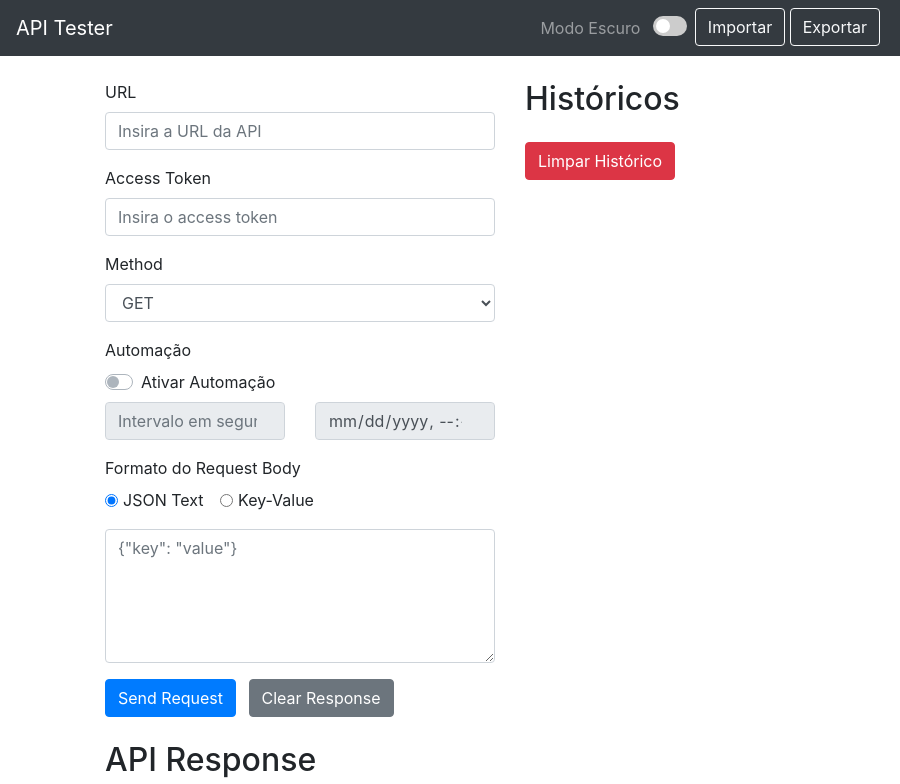
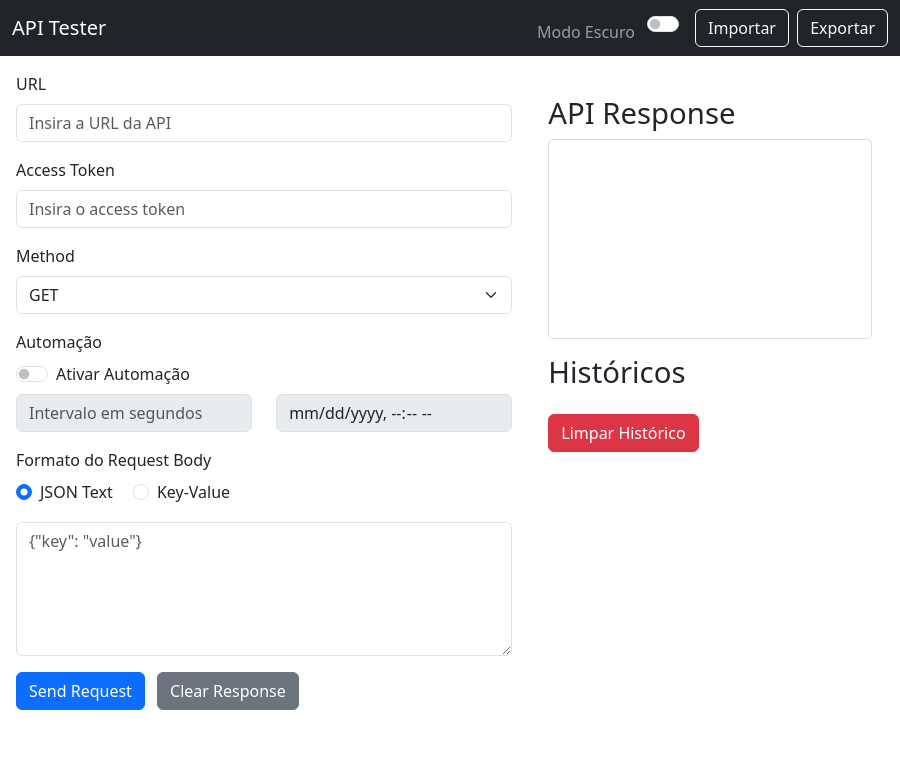
Before and after one commit to pedromael/API-Tester, an Electron app: page src/index.html in a window 900 px wide. Shown: the top 784 px of the page. Drawn offline with nearby package versions, Linux system fonts and the light colour scheme; files that its build step writes are made by us from their sources.

```diff
--- a/src/index.html
+++ b/src/index.html
@@ -1,55 +1,76 @@
 <!DOCTYPE html>
 <html lang="pt-BR">
 <head>
-  <meta charset="UTF-8">
-  <meta name="viewport" content="width=device-width, initial-scale=1">
-  <link href="https://stackpath.bootstrapcdn.com/bootstrap/4.5.2/css/bootstrap.min.css" rel="stylesheet">
-  <link rel="stylesheet" href="style/main.css">
+  <meta charset="UTF-8" />
+  <meta name="viewport" content="width=device-width, initial-scale=1" />
+  <link href="app:///node_modules/bootstrap/dist/css/bootstrap.min.css" rel="stylesheet" />
+  <link rel="stylesheet" href="style/main.css" />
+  <script src="app:///node_modules/bootstrap/dist/js/bootstrap.bundle.min.js"></script>
   <script src="https://code.jquery.com/jquery-3.6.0.min.js"></script>
-  <script src="https://stackpath.bootstrapcdn.com/bootstrap/4.5.2/js/bootstrap.bundle.min.js"></script>
   <script src="scripts/main.js"></script>
   <title>API Tester</title>
 </head>
 <body>
 
+  <style>
+    html, body {
+      height: 100%;
+      margin: 0;
+    }
+    .main-content {
+      position: absolute;
+      top: 56px;    /* altura do navbar */
+      bottom: 0;
+      left: 0;
+      right: 0;
+      padding: 1rem;
+      overflow: hidden; /* esconde rolagem global */
+    }
+    /* Colunas scrolláveis de forma independente */
+    .scrollable-col {
+      height: 100%;
+      overflow-y: auto;
+    }
+  </style>
   <!-- Navbar -->
-  <nav class="navbar navbar-expand-sm navbar-dark bg-dark">
+  <nav class="navbar navbar-expand-sm navbar-dark bg-dark fixed-top">
+    <div class="container-fluid">
       <a class="navbar-brand" href="#">API Tester</a>
-    <button class="navbar-toggler" type="button" data-toggle="collapse" data-target="#navbarNav">
+      <button class="navbar-toggler" type="button" data-bs-toggle="collapse" data-bs-target="#navbarNav">
         <span class="navbar-toggler-icon"></span>
       </button>
       <div class="collapse navbar-collapse" id="navbarNav">
-        <ul class="navbar-nav ml-auto">
-            <li class="nav-item mx-1">
-                <span class="navbar-text mr-2">Modo Escuro</span>
-                <label class="switch">
-                    <input type="checkbox" id="themeToggle">
-                    <span class="slider"></span>
-                </label>
+        <ul class="navbar-nav ms-auto align-items-center">
+          <li class="nav-item me-2">
+            <span class="navbar-text me-2">Modo Escuro</span>
+            <div class="form-check form-switch d-inline-block">
+              <input class="form-check-input" type="checkbox" id="themeToggle">
+            </div>
           </li>
-            <li class="nav-item mx-1">
-                <button class="btn btn-outline-light" id="importButton" onclick="importar()">Importar</button>
+          <li class="nav-item">
+            <button class="btn btn-outline-light me-1" id="importButton" onclick="importar()">Importar</button>
             <button class="btn btn-outline-light" id="exportButton" onclick="exportar()">Exportar</button>
           </li>
         </ul>
       </div>
+    </div>
   </nav>
 
-  <div class="container mt-4">
-    <div class="row">
-      <div class="col-md-7">
+  <div class="main-content container-fluid">
+    <div class="row h-100 gx-4">
+      <div class="col-md-7 scrollable-col">
         <form id="apiForm">
-          <div class="form-group">
-            <label for="url">URL</label>
-            <input type="text" class="form-control" id="url" placeholder="Insira a URL da API">
+          <div class="mb-3">
+            <label for="url" class="form-label">URL</label>
+            <input type="text" class="form-control" id="url" placeholder="Insira a URL da API" />
           </div>
-          <div class="form-group">
-            <label for="accessToken">Access Token</label>
-            <input type="text" class="form-control" id="accessToken" placeholder="Insira o access token">
+          <div class="mb-3">
+            <label for="accessToken" class="form-label">Access Token</label>
+            <input type="text" class="form-control" id="accessToken" placeholder="Insira o access token" />
           </div>
-          <div class="form-group">
-            <label for="method">Method</label>
-            <select class="form-control" id="method">
+          <div class="mb-3">
+            <label for="method" class="form-label">Method</label>
+            <select class="form-select" id="method">
               <option value="GET" selected>GET</option>
               <option value="POST">POST</option>
               <option value="PUT">PUT</option>
@@ -57,57 +78,57 @@
             </select>
           </div>
 
-          <div class="form-group">
-            <label for="intervalo">Automação</label>
-            <div class="custom-control custom-switch">
-              <input type="checkbox" class="custom-control-input" id="autoToggle">
-              <label class="custom-control-label" for="autoToggle">Ativar Automação</label>
+          <div class="mb-3">
+            <label class="form-label">Automação</label>
+            <div class="form-check form-switch">
+              <input class="form-check-input" type="checkbox" id="autoToggle">
+              <label class="form-check-label" for="autoToggle">Ativar Automação</label>
             </div>
             <div class="row mt-2">
               <div class="col-md-6">
-                <input type="number" id="intervalo" class="form-control" placeholder="Intervalo em segundos" disabled>
+                <input type="number" id="intervalo" class="form-control" placeholder="Intervalo em segundos" disabled />
               </div>
               <div class="col-md-6">
-                <input type="datetime-local" class="form-control" id="data-auto-termino" disabled>
+                <input type="datetime-local" class="form-control" id="data-auto-termino" disabled />
               </div>
             </div>
           </div>
 
           <script>
-            $(document).ready(function() {
-              $("#autoToggle").on("change", function() {
+            $(document).ready(function () {
+              $("#autoToggle").on("change", function () {
                 const isEnabled = $(this).is(":checked");
                 $("#intervalo, #data-auto-termino").prop("disabled", !isEnabled);
               });
             });
           </script>
 
-          <div class="form-group">
-            <label>Formato do Request Body</label>
+          <div class="mb-3">
+            <label class="form-label">Formato do Request Body</label>
             <div>
               <div class="form-check form-check-inline">
-                <input class="form-check-input" type="radio" name="bodyMethod" id="jsonTextRadio" value="json" checked>
+                <input class="form-check-input" type="radio" name="bodyMethod" id="jsonTextRadio" value="json" checked />
                 <label class="form-check-label" for="jsonTextRadio">JSON Text</label>
               </div>
               <div class="form-check form-check-inline">
-                <input class="form-check-input" type="radio" name="bodyMethod" id="keyValueRadio" value="keyValue">
+                <input class="form-check-input" type="radio" name="bodyMethod" id="keyValueRadio" value="keyValue" />
                 <label class="form-check-label" for="keyValueRadio">Key-Value</label>
               </div>
             </div>
           </div>
 
-          <div id="jsonTextBody" class="form-group">
-            <textarea class="form-control" id="body" placeholder='{"key": "value"}' rows="5"></textarea>
+          <div id="jsonTextBody" class="mb-3">
+            <textarea class="form-control" id="body" rows="5" placeholder='{"key": "value"}'></textarea>
           </div>
 
-          <div id="keyValueBody" class="form-group" style="display: none;">
+          <div id="keyValueBody" class="mb-3" style="display: none;">
             <div id="keyValuePairs">
-              <div class="form-row align-items-center mb-2">
+              <div class="row align-items-center mb-2">
                 <div class="col">
-                  <input type="text" class="form-control" placeholder="Key">
+                  <input type="text" class="form-control" placeholder="Key" />
                 </div>
                 <div class="col">
-                  <input type="text" class="form-control" placeholder="Value">
+                  <input type="text" class="form-control" placeholder="Value" />
                 </div>
                 <div class="col-auto">
                   <button class="btn btn-danger remove-field" type="button">&times;</button>
@@ -118,16 +139,20 @@
           </div>
 
           <button type="button" class="btn btn-primary" onclick="sendRequest()">Send Request</button>
-          <button type="button" class="btn btn-secondary ml-2" onclick="clearResponse()">Clear Response</button>
+          <button type="button" class="btn btn-secondary ms-2" onclick="clearResponse()">Clear Response</button>
         </form>
+      </div>
 
+      <div class="col-md-5 scrollable-col">
+        <div class="container">
           <h2 class="mt-4">API Response</h2>
           <pre id="response" class="dark-mode"></pre>
         </div>
-      <div class="col-md-5">
+        <div class="container">
           <h2>Históricos</h2>
           <ul id="historyList" class="list-group"></ul>
           <button class="btn btn-danger mt-3" onclick="clearHistory()">Limpar Histórico</button>
+        </div>
       </div>
     </div>
   </div>
@@ -135,13 +160,12 @@
   <script src="scripts/others.js"></script>
 
   <script>
-    // Carregar tema salvo
-    $(document).ready(function() {
+    $(document).ready(function () {
       const darkMode = localStorage.getItem("darkMode") === "enabled";
       $("#themeToggle").prop("checked", darkMode);
       if (darkMode) $("body").addClass("dark-mode");
 
-      $("#themeToggle").on("change", function() {
+      $("#themeToggle").on("change", function () {
         if (this.checked) {
           $("body").addClass("dark-mode");
           localStorage.setItem("darkMode", "enabled");
--- a/src/main.css
+++ b/src/style/main.css
@@ -18,6 +18,10 @@
   background-color: #333;
   color: white;
   border: 1px solid #555;
+}
+.dark-mode .form-control::placeholder {
+  color: #ffffff9f;
+  opacity: 1; /* garante opacidade total em alguns navegadores */
 }
 .dark-mode .btn {
   border: 1px solid #bbb;
```
Also changed, not shown: index.js (+12 -6 lines), package.json (+7 -3 lines), src/scripts/others.js (+19 -14 lines), README.md, 1 other file. Lines whose indentation alone changed are shown as unchanged.
